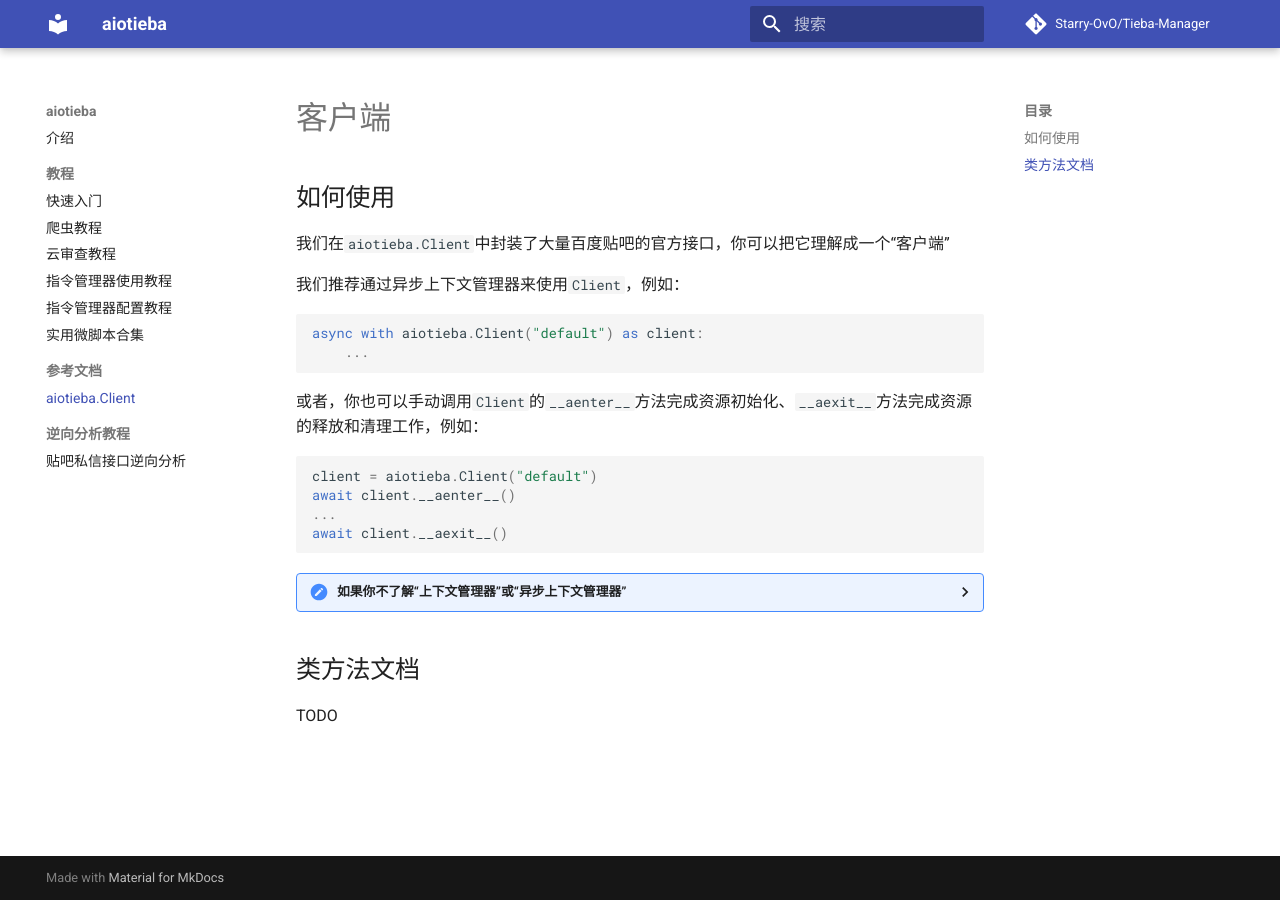
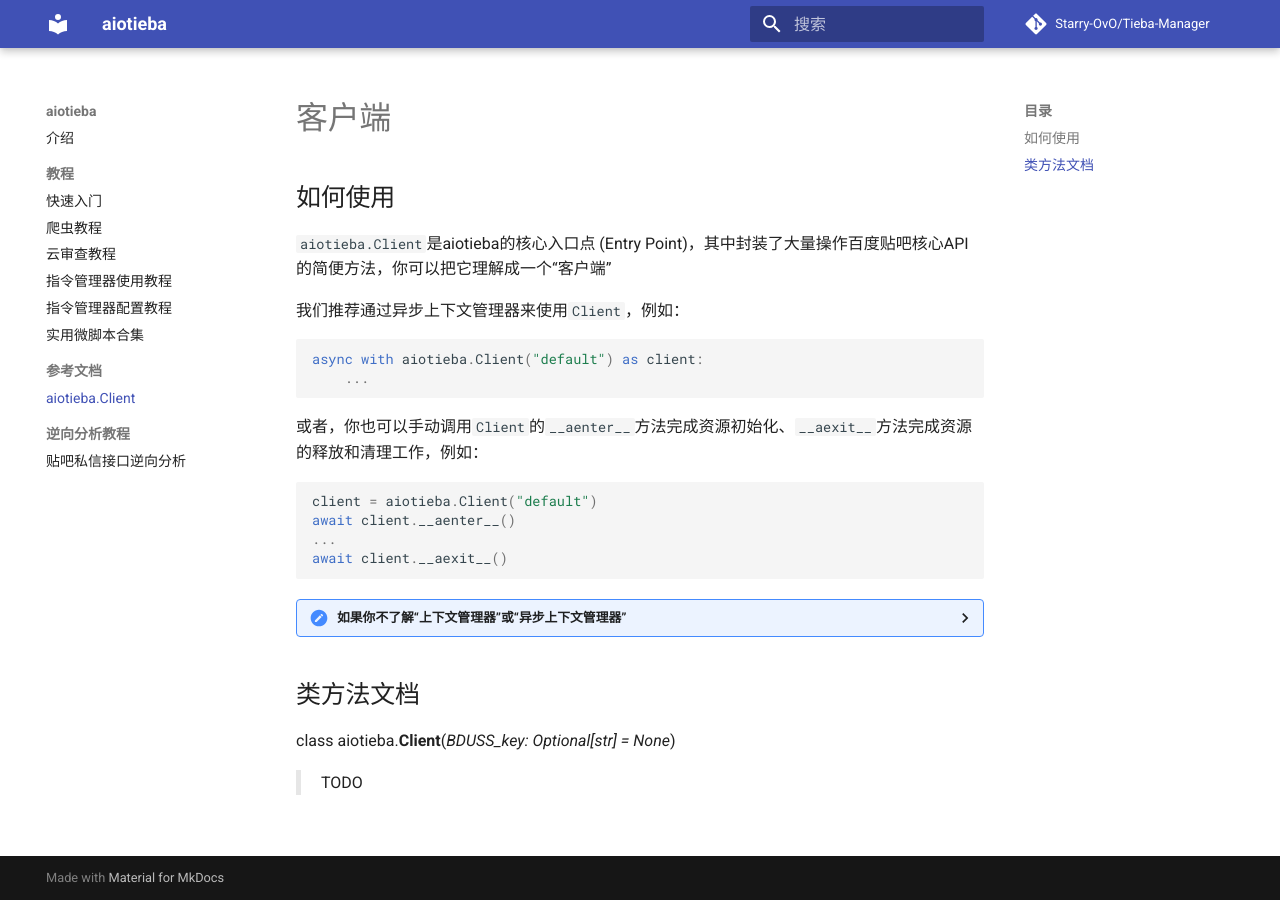
Before and after one commit to lumina37/aiotieba, an MkDocs documentation site: the page built from docs/reference/client.md, in a window 1280 px wide. Built offline with MkDocs 1.6.1 and Material for MkDocs 9.7.7, drawn with Linux system fonts in a browser that asks for light colours; comment, search, counter and statistics services are not loaded.

Commit message:
Update docs

```diff
--- /dev/null
+++ b/docs/css/custom.css
@@ -0,0 +1,5 @@
+div.docstring {
+    padding-left: 20px;
+    margin-bottom: 30px;
+    border-left: 5px solid rgba(230, 230, 230);
+  }
--- a/docs/reference/client.md
+++ b/docs/reference/client.md
@@ -2,7 +2,7 @@
 
 ## 如何使用
 
-我们在`aiotieba.Client`中封装了大量百度贴吧的官方接口，你可以把它理解成一个“客户端”
+`aiotieba.Client`是aiotieba的核心入口点 (Entry Point)，其中封装了大量操作百度贴吧核心API的简便方法，你可以把它理解成一个“客户端”
 
 我们推荐通过异步上下文管理器来使用`Client`，例如：
 
@@ -33,4 +33,10 @@
 
 ## 类方法文档
 
+class aiotieba.**Client**(*BDUSS_key: Optional[str] = None*)
+
+<div class="docstring">
+
 TODO
+
+</div>
--- a/mkdocs.yml
+++ b/mkdocs.yml
@@ -28,3 +28,6 @@
   - admonition
   - codehilite:
       css_class: highlight
+
+extra_css:
+    - css/custom.css
```
Also changed, not shown: README.md (+17 -17 lines), docs/index.md (+1 -1 lines), docs/tutorials/crawler.md (+1 -1 lines), docs/tutorials/quickstart.md (+4 -6 lines), 1 other file.
